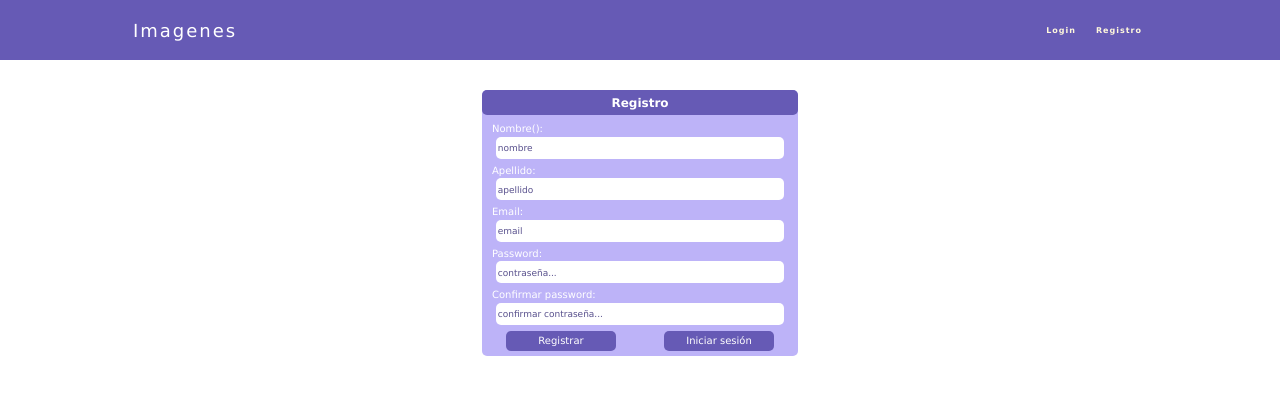
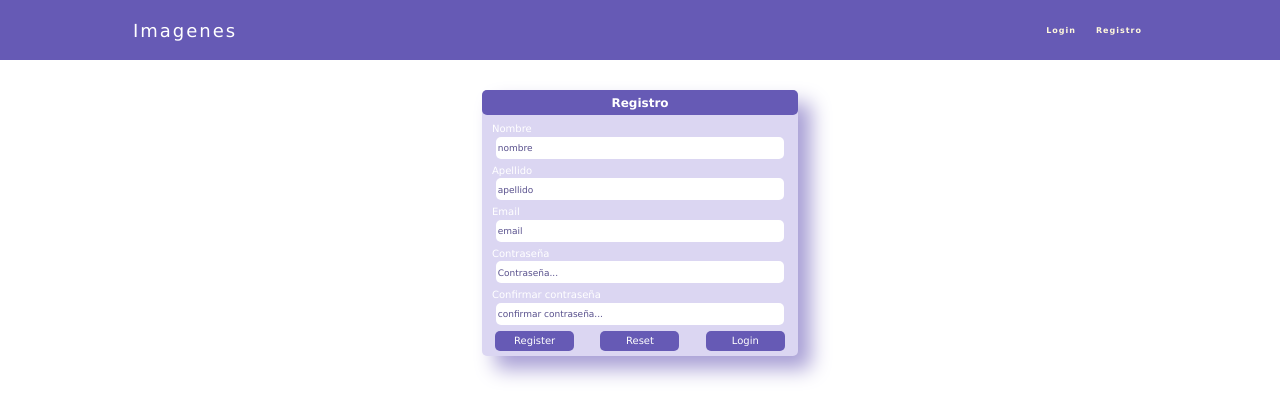
Before and after one commit to EnriqueGmz/Fronted-Api_Imagenes, an Angular app: page /register in a window 1280 px wide. Shown: the top 418 px of the page. Built offline with nearby package versions, Linux system fonts and the light colour scheme.

Commit message:
Boton de reset y validadores hechos

```diff
--- a/src/app/components/login/login.component.css
+++ b/src/app/components/login/login.component.css
@@ -6,7 +6,8 @@
   width: 25%;
   margin: 140px auto;
   border-radius: 5px;
-  background-color: #bdb3f8;
+  background-color: #dbd6f2;
+  box-shadow: 13px 13px 20px #a89fd5, -13px -13px 20px #ffffff;
 }
 
 .login h1 {
@@ -77,7 +78,7 @@ button {
   align-items: center;
   background-color: #665ab5;
   color: #fff;
-  border: 0;
+  border: none;
   border-radius: 5px;
   font-size: 10px;
   margin-bottom: 5px;
--- a/src/app/components/register/register.component.css
+++ b/src/app/components/register/register.component.css
@@ -7,7 +7,8 @@
   width: 25%;
   margin: 90px auto;
   border-radius: 5px;
-  background-color: #bdb3f8;
+  background-color: #dbd6f2;
+  box-shadow: 13px 13px 20px #a89fd5, -13px -13px 20px #ffffff;
 }
 
 .register h1 {
@@ -143,7 +144,7 @@
 }
 button {
   margin: auto;
-  width: 35%;
+  width: 25%;
   height: 20px;
   align-items: center;
   background-color: #665ab5;
@@ -155,6 +156,10 @@ button {
   cursor: pointer;
   margin-top: 6px;
 }
+button[type]:focus {
+  box-shadow: 0 1px 1px rgba(63, 28, 81, 0.472) inset,
+    0 0 8px rgba(82, 30, 124, 0.483);
+}
 
 input[type]:focus {
   box-shadow: 0 1px 1px rgba(97, 38, 127, 0.472) inset,
@@ -165,3 +170,11 @@ input[type]:focus {
   color: #59518d;
   font-size: 9px;
 }
+
+div .invalid-feedback {
+  display: block;
+  font-size: 8px;
+  color: rgb(223, 69, 61);
+  text-align: left;
+  margin-left: 12px;
+}
--- a/src/app/components/register/register.component.html
+++ b/src/app/components/register/register.component.html
@@ -1,42 +1,42 @@
 <div class="register">
-    <form action="" class="formulario">
+    <form class="formulario" [formGroup]="registerForm" (ngSubmit)="submit()">
         <h1>Registro</h1>
         <div class="form-nombre">
             <div class="etiqueta">
-                <label>Nombre():</label>
+                <label>Nombre</label>
             </div>
-            <input formControlName="username" type="email" class="email" placeholder="nombre">
+            <input type="text" formControlName="username" class="username" placeholder="nombre">
         </div>
         <div class="form-apellido">
             <div class="etiqueta-apellido">
-                <label>Apellido:</label>
+                <label>Apellido</label>
             </div>
-            <input formControlName="surname" type="email" class="email" placeholder="apellido">
+            <input type="text" formControlName="surname" class="surname" placeholder="apellido">
         </div>
         <div class="form-email">
             <div class="etiqueta-email">
-                <label>Email:</label>
+                <label>Email</label>
             </div>
-            <input formControlName="email" type="email" class="email" placeholder="email">
+            <input type="text" formControlName="email" class="email" placeholder="email">
         </div>
         <div class="form-password">
             <div class="etiqueta-pass">
-                <label>Password:</label>
+                <label>Contraseña</label>
             </div>
-            <input formControlName="password" type="password" class="password" placeholder="contraseña..."
-                (toggle)="true">
+            <input type="text" formControlName="password" class="password" placeholder="Contraseña...">
         </div>
         <div class="form-confirmPassword">
             <div class="etiqueta-confirmPass">
-                <label>Confirmar password:</label>
+                <label>Confirmar contraseña</label>
             </div>
-            <input formControlName="confirmPassword" type="password" class="password"
-                placeholder="confirmar contraseña..." (toggle)="true">
+            <input type="text" formControlName="confirmPassword" class="password" placeholder="confirmar contraseña...">
         </div>
         <div class="botones">
-            <button class="submit" type="submit">Registrar</button>
-            <button class="submit" routerLink="/login">Iniciar sesión</button>
+            <button type="submit" class="submit">Register</button>
+            <button type="button" (click)="onReset()" class="btn btn-warning float-right">
+                Reset
+            </button>
+            <button type="submit" class="submit" routerLink="/login">Login</button>
         </div>
-
     </form>
 </div>
--- a/src/app/components/register/register.component.ts
+++ b/src/app/components/register/register.component.ts
@@ -1,15 +1,43 @@
 import { Component, OnInit } from '@angular/core';
+import { FormBuilder, FormGroup, Validators } from '@angular/forms';
 
 @Component({
   selector: 'app-register',
   templateUrl: './register.component.html',
-  styleUrls: ['./register.component.css']
+  styleUrls: ['./register.component.css'],
 })
 export class RegisterComponent implements OnInit {
+  registerForm!: FormGroup;
+  emailpattern: any =
+    /^[a-z0-9]+(\.[_a-z0-9]+)*@[a-z0-9-]+(\.[a-z0-9-]+)*(\.[a-z]{2,15})$/;
+  submitted = false;
 
-  constructor() { }
+  constructor(private formBuilder: FormBuilder) {}
 
   ngOnInit(): void {
+    this.registerForm = this.formBuilder.group({
+      username: ['', [Validators.required]],
+      surname: ['', [Validators.required]],
+      email: [
+        '',
+        Validators.compose([
+          Validators.required,
+          Validators.pattern(this.emailpattern),
+        ]),
+        ,
+      ],
+      password: [
+        '',
+        Validators.compose([Validators.required, Validators.minLength(6)]),
+      ],
+      confirmPassword: ['', [Validators.required]],
+    });
   }
 
+  submit(): void {}
+
+  onReset(): void {
+    this.submitted = false;
+    this.registerForm.reset();
+  }
 }
```
Also changed, not shown: src/app/app.module.ts (+5 -7 lines), src/app/services/user.services.service.ts (+12 -2 lines).
